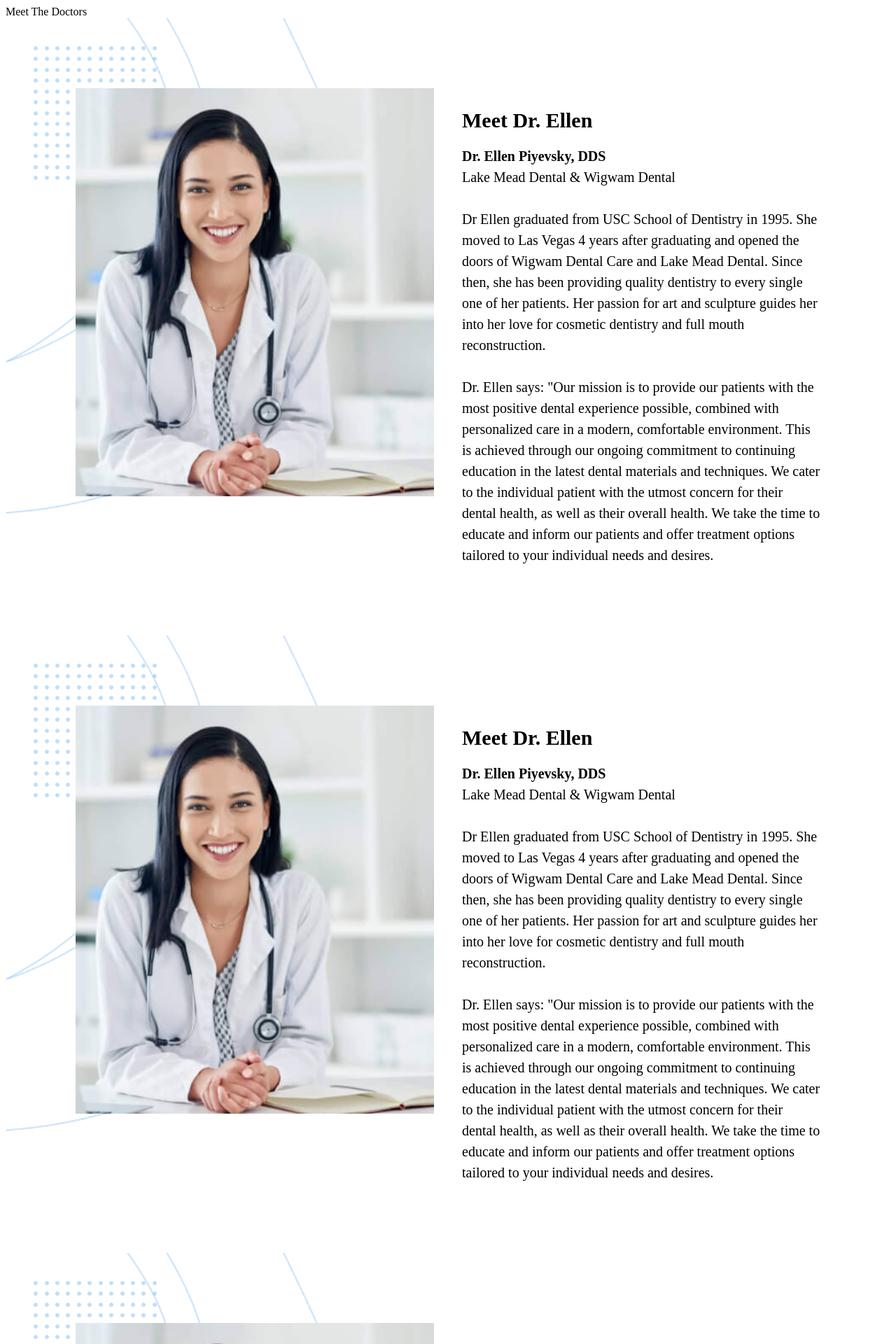
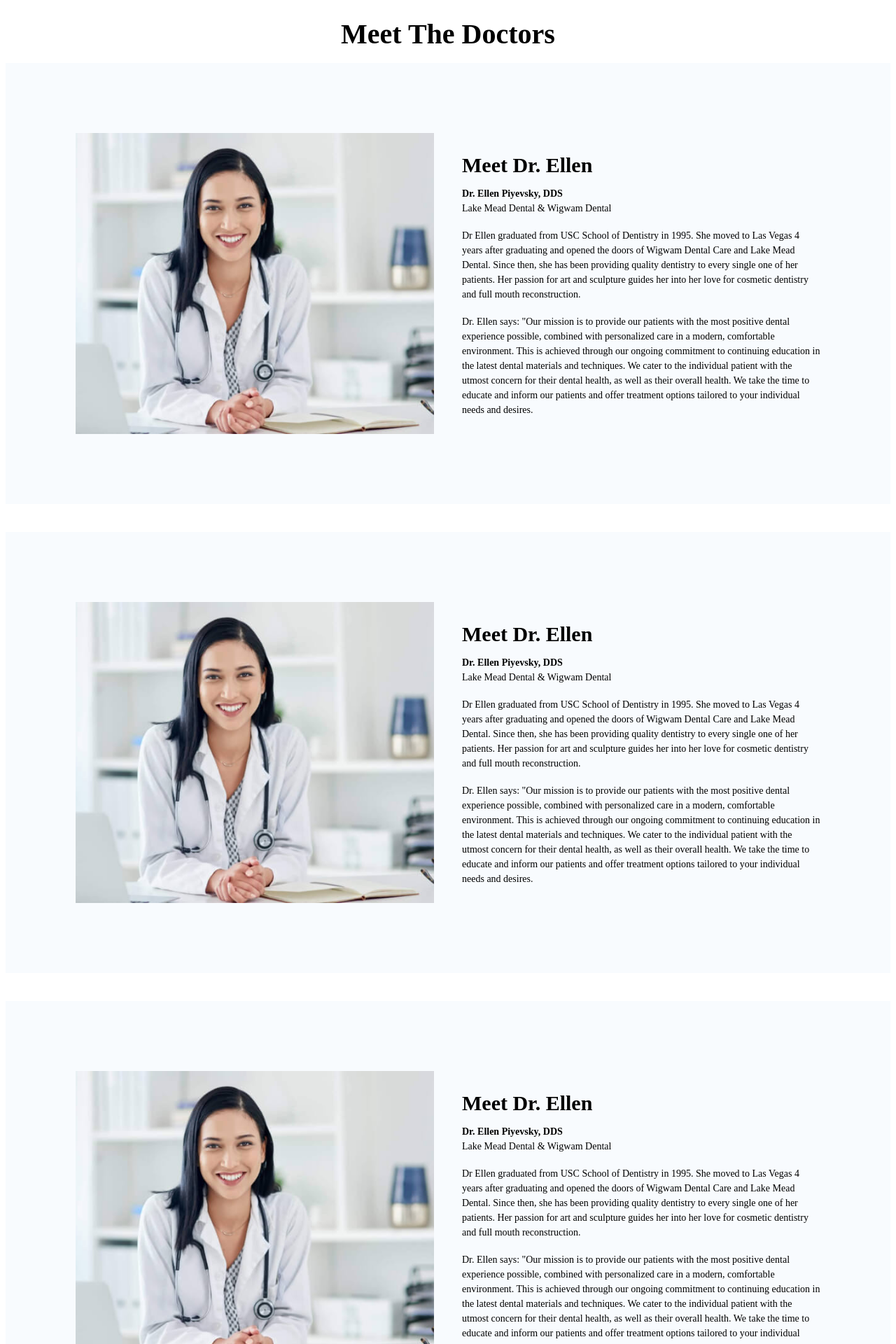
Before and after one commit to idenispankov/lake_mead_dental_next_js, a Next.js app: page /meet-the-doctors in a window 1280 px wide. Shown: the top 1920 px of the page at 70% size. Built offline with nearby package versions, Linux system fonts and the light colour scheme.

Commit message:
meet the doctors section complete

```diff
--- a/components/MeetOurDoctors/MeetOurDoctors.js
+++ b/components/MeetOurDoctors/MeetOurDoctors.js
@@ -3,20 +3,21 @@ import styles from './MeetOurDoctors.module.css';
 export default function MeetOurDoctors() {
   return (
     <section className={styles.section}>
-      <h1s>Meet The Doctors</h1s>
+      <h1 className={styles.section__heading}>Meet The Doctors</h1>
+
       <div className={styles.section__container}>
-        <span className={styles.section__image_dots} />
-        <span className={styles.section__image_lines} />
-        <div className={styles.section__image}></div>
-        <div className={styles.section__text_container}>
-          <h3 className={styles.section__heading}>Meet Dr. Ellen</h3>
-          <p className={styles.section__text}>
-            <span className={styles.section__text_span}>
+        <span className={styles.section__container_image_dots} />
+        <span className={styles.section__container_image_lines} />
+        <div className={styles.section__container_image}></div>
+        <div className={styles.text__container}>
+          <h3 className={styles.text__container_heading}>Meet Dr. Ellen</h3>
+          <p className={styles.text__container_text}>
+            <span className={styles.text__container_text_span}>
               Dr. Ellen Piyevsky, DDS
             </span>
             Lake Mead Dental & Wigwam Dental
           </p>
-          <p className={styles.section__text}>
+          <p className={styles.text__container_text}>
             Dr Ellen graduated from USC School of Dentistry in 1995. She moved
             to Las Vegas 4 years after graduating and opened the doors of Wigwam
             Dental Care and Lake Mead Dental. Since then, she has been providing
@@ -24,7 +25,7 @@ export default function MeetOurDoctors() {
             for art and sculpture guides her into her love for cosmetic
             dentistry and full mouth reconstruction.
           </p>
-          <p className={styles.section__text}>
+          <p className={styles.text__container_text}>
             Dr. Ellen says: "Our mission is to provide our patients with the
             most positive dental experience possible, combined with personalized
             care in a modern, comfortable environment. This is achieved through
@@ -37,19 +38,20 @@ export default function MeetOurDoctors() {
           </p>
         </div>
       </div>
+
       <div className={styles.section__container}>
-        <span className={styles.section__image_dots} />
-        <span className={styles.section__image_lines} />
-        <div className={styles.section__image}></div>
-        <div className={styles.section__text_container}>
-          <h3 className={styles.section__heading}>Meet Dr. Ellen</h3>
-          <p className={styles.section__text}>
-            <span className={styles.section__text_span}>
+        <span className={styles.section__container_image_dots} />
+        <span className={styles.section__container_image_lines} />
+        <div className={styles.section__container_image}></div>
+        <div className={styles.text__container}>
+          <h3 className={styles.text__container_heading}>Meet Dr. Ellen</h3>
+          <p className={styles.text__container_text}>
+            <span className={styles.text__container_text_span}>
               Dr. Ellen Piyevsky, DDS
             </span>
             Lake Mead Dental & Wigwam Dental
           </p>
-          <p className={styles.section__text}>
+          <p className={styles.text__container_text}>
             Dr Ellen graduated from USC School of Dentistry in 1995. She moved
             to Las Vegas 4 years after graduating and opened the doors of Wigwam
             Dental Care and Lake Mead Dental. Since then, she has been providing
@@ -57,7 +59,7 @@ export default function MeetOurDoctors() {
             for art and sculpture guides her into her love for cosmetic
             dentistry and full mouth reconstruction.
           </p>
-          <p className={styles.section__text}>
+          <p className={styles.text__container_text}>
             Dr. Ellen says: "Our mission is to provide our patients with the
             most positive dental experience possible, combined with personalized
             care in a modern, comfortable environment. This is achieved through
@@ -70,19 +72,20 @@ export default function MeetOurDoctors() {
           </p>
         </div>
       </div>
+
       <div className={styles.section__container}>
-        <span className={styles.section__image_dots} />
-        <span className={styles.section__image_lines} />
-        <div className={styles.section__image}></div>
-        <div className={styles.section__text_container}>
-          <h3 className={styles.section__heading}>Meet Dr. Ellen</h3>
-          <p className={styles.section__text}>
-            <span className={styles.section__text_span}>
+        <span className={styles.section__container_image_dots} />
+        <span className={styles.section__container_image_lines} />
+        <div className={styles.section__container_image}></div>
+        <div className={styles.text__container}>
+          <h3 className={styles.text__container_heading}>Meet Dr. Ellen</h3>
+          <p className={styles.text__container_text}>
+            <span className={styles.text__container_text_span}>
               Dr. Ellen Piyevsky, DDS
             </span>
             Lake Mead Dental & Wigwam Dental
           </p>
-          <p className={styles.section__text}>
+          <p className={styles.text__container_text}>
             Dr Ellen graduated from USC School of Dentistry in 1995. She moved
             to Las Vegas 4 years after graduating and opened the doors of Wigwam
             Dental Care and Lake Mead Dental. Since then, she has been providing
@@ -90,7 +93,7 @@ export default function MeetOurDoctors() {
             for art and sculpture guides her into her love for cosmetic
             dentistry and full mouth reconstruction.
           </p>
-          <p className={styles.section__text}>
+          <p className={styles.text__container_text}>
             Dr. Ellen says: "Our mission is to provide our patients with the
             most positive dental experience possible, combined with personalized
             care in a modern, comfortable environment. This is achieved through
--- a/components/MeetOurDoctors/MeetOurDoctors.module.css
+++ b/components/MeetOurDoctors/MeetOurDoctors.module.css
@@ -1,11 +1,35 @@
+.section__heading {
+  margin: 0;
+  font-weight: 700;
+  font-size: 20px;
+  line-height: 106.5%;
+  text-align: center;
+  padding: 20px;
+}
+
 .section__container {
   max-width: 1600px;
   margin: 0 auto;
   padding: 30px;
+  padding-top: 0;
   position: relative;
+  background: #f8fbfe;
+  margin-bottom: 40px;
 }
 
-.section__image {
+.section__container:last-child {
+  margin-bottom: 0;
+}
+
+.section__container_image_dots {
+  display: none;
+}
+
+.section__container_image_lines {
+  display: none;
+}
+
+.section__container_image {
   background: url('../../public/images/doctor_ellen_mobile.png') no-repeat
     center;
   min-width: 100%;
@@ -15,33 +39,25 @@
   display: block;
 }
 
-.section__image_dots {
-  display: none;
-}
-
-.section__image_lines {
-  display: none;
-}
-
-.section__heading {
+.text__container_heading {
   font-weight: bold;
   font-size: 16px;
   line-height: 106.5%;
   margin-bottom: 10px;
 }
 
-.section__text {
+.text__container_text {
   font-size: 12px;
   line-height: 150%;
   margin-bottom: 20px;
 }
 
-.section__text_span {
+.text__container_text_span {
   display: block;
   font-weight: 700;
 }
 
-.section__text:last-child {
+.text__container_text:last-child {
   margin-bottom: 0;
 }
 
@@ -50,7 +66,7 @@
 }
 
 @media screen and (min-width: 450px) {
-  .section__image {
+  .section__container_image {
     background: url('../../public/images/doctor_ellen_tablet.png') no-repeat
       center;
     height: 386px;
@@ -65,53 +81,37 @@
     grid-template-rows: auto;
     gap: 20px;
   }
-  .section__image {
+  .section__container_image {
     margin-bottom: 0;
     height: 386px;
   }
-  .section__heading {
+  .text__container_heading {
     font-weight: bold;
     font-size: 24px;
     line-height: 106.5%;
     margin-bottom: 10px;
   }
+  .section__heading {
+    font-size: 40px;
+  }
 }
 
 @media screen and (min-width: 1024px) {
+  .section__container_image {
+    background: url('../../public/images/doctor_ellen_desktop.jpg') no-repeat
+      center center/cover;
+    height: 430px;
+  }
   .section__container {
     padding: 80px 100px;
     gap: 25px;
   }
-  .section__heading {
+  .text__container_heading {
     font-size: 30px;
   }
-  .section__text {
+  .text__container_text {
     font-size: 14px;
     margin-bottom: 18px;
-  }
-  .button {
-    font-size: 14px;
-  }
-  .section__image_dots {
-    background: url('../../public/images/dots_doctor.svg') no-repeat center;
-    display: block;
-    position: absolute;
-    top: 40px;
-    left: 40px;
-    width: 176px;
-    height: 191px;
-    z-index: -1;
-  }
-  .section__image_lines {
-    background: url('../../public/images/round_lines_doctor.svg') no-repeat
-      center;
-    display: block;
-    position: absolute;
-    top: 0;
-    left: 0;
-    width: 816px;
-    height: 712px;
-    z-index: -1;
   }
 }
 
@@ -122,19 +122,22 @@
     grid-template-columns: repeat(2, 1fr);
     gap: 40px;
   }
-  .section__image {
-    background: url('../../public/images/doctor_ellen_desktop.jpg') no-repeat
-      center center/cover;
-    height: 583px;
+}
+@media screen and (min-width: 1350px) {
+  .section__container {
+    padding: 100px;
+    display: grid;
+    grid-template-columns: repeat(2, 1fr);
+    gap: 40px;
   }
-  .section__heading {
+  .section__container_image {
+    height: 650px;
+  }
+  .text__container_heading {
     font-size: 30px;
   }
-  .section__text {
+  .text__container_text {
     font-size: 20px;
     margin-bottom: 30px;
   }
-  .button {
-    font-size: 20px;
-  }
 }
```
